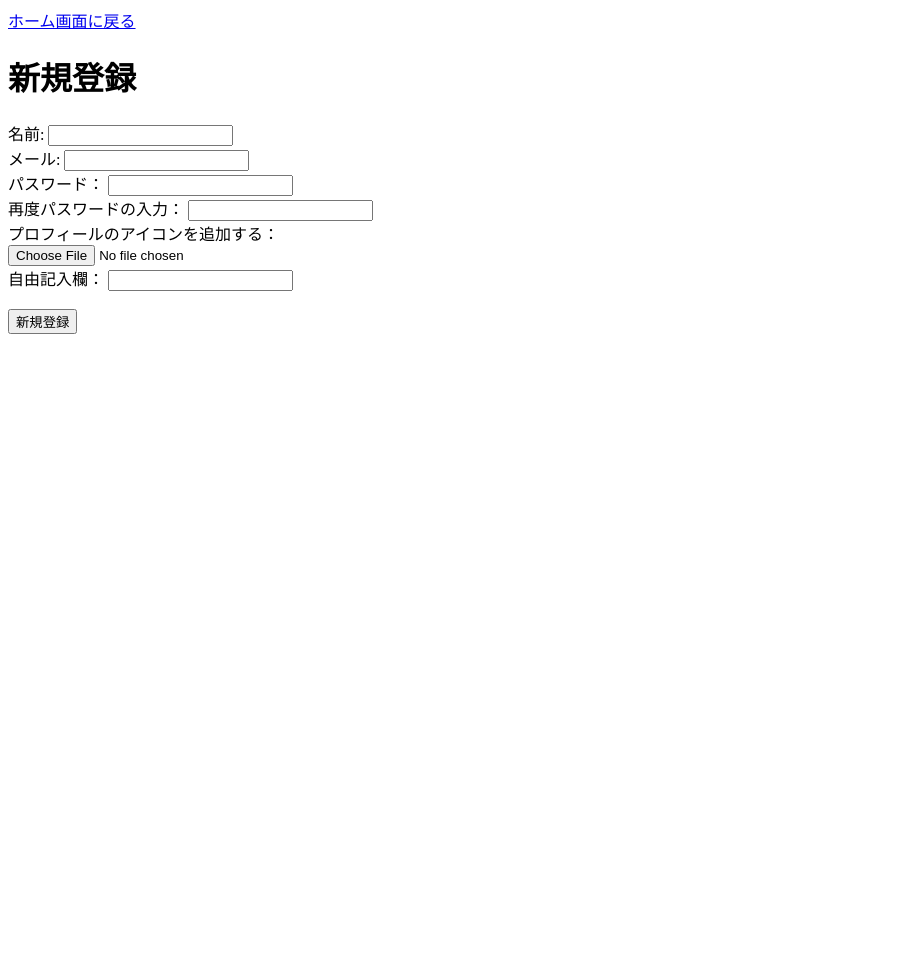
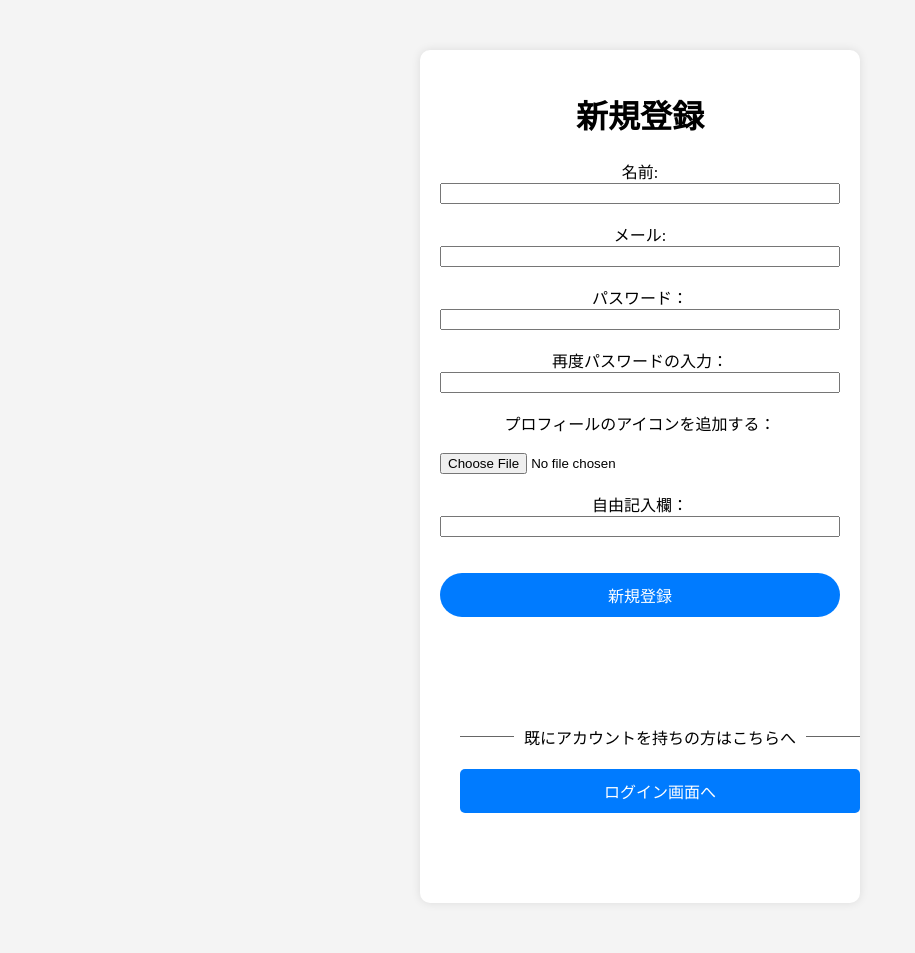
Before and after one commit to 1336124Mitou/Kishi-Hamami-1, a PHP site: page /NAccount.php in a window 1280 px wide. Shown: the whole page, without its empty margins (0-915 px from the left). Before the commit the page ends 334 px from the top, so only its background shows below. Run offline with PHP 8.4, Linux system fonts and the light colour scheme.

Commit message:
新規登録のデザイン改善しました。

```diff
--- a/NAccount.php
+++ b/NAccount.php
@@ -5,7 +5,87 @@
         <meta name="viewport" content="width-device-width, initial-scale-1.0">
         <title>NAccount</title>
         <style>
+            body {
+                background-color: #f4f4f4;
+            }
 
+            #newu {
+                display: flex;
+                flex-direction: column;
+            }
+
+            #entry {
+                background-color: #fff;
+                border-radius: 10px;
+                box-shadow: 0 0 10px rgba(0, 0, 0, 0.1);
+                width: 400px;
+                text-align: center;
+                padding: 20px;
+                margin: 50px auto;
+                position: relative;
+            }
+
+            #newu-button {
+                background-color: #007bff;
+                color: white;
+                border: none;
+                border-radius: 50px;
+                padding: 10px;
+                font-size: 16px;
+                cursor: pointer;
+            }
+
+            #newu-button:hover {
+                background-color: #0056b3;
+            }
+
+            #login-box {
+                border-radius: 10px;
+                width: 400px;
+                text-align: center;
+                padding: 20px;
+                margin: 50px auto;
+                position: relative;
+            }
+
+            #login-button {
+                display: inline-block;
+                width: 380px;
+                border-radius: 5px;
+                font-size: 12pt;
+                text-align: center;
+                cursor: pointer;
+                padding: 10px;
+                background: #007bff;
+                color: #ffffff;
+                text-decoration-line: none;
+            }
+
+            #login-button:hover {
+                background-color: #0056b3;
+            }
+
+            #login-sentence {
+                display: flex;
+                align-items: center;
+                margin: 20px 0;
+            }
+
+            #login-sentence::before,
+            #login-sentence::after {
+                content: "";
+                height: 1px;
+                flex-grow: 1;
+                background-color: #666;
+            }
+
+            #login-sentence::before {
+                margin-right: 10px;
+            }
+
+            #login-sentence::after {
+                margin-left: 10px;
+            }
         </style>
 
     <script>
@@ -22,13 +102,13 @@
     </script>
     </head>
     <body>
+        <div id="entry">
             <!-- ホーム画面に戻るテキストと新規アカウント登録のページであることをユーザーに示すテキスト -->
             <header>
-            <a href="index.php">ホーム画面に戻る</a>
                 <h1>新規登録</h1>
             </header>
 
-        <form method="POST" action="NUser.php">
+            <form method="POST" id="newu" action="NUser.php">
                 <!-- 名前を入力するためのテキストボックス -->
                 <label for="textbox">名前:</label>
                 <input type="text" id="name" name="name" required><br>
@@ -51,8 +131,14 @@
                 <label for="textbox">自由記入欄：</label>
                 <input type="text" id="info" name="info" required><br><br>
 
-            <input class="button" type="submit" value="新規登録">
+                <input class="button" type="submit" id="newu-button" value="新規登録">
+                <br>
+                <div id="login-box">
+                    <p id="login-sentence">既にアカウントを持ちの方はこちらへ</p>
+                    <a id="login-button" href="login.php">ログイン画面へ</a>
+                </div>
 
             </form>
+        </div>
     </body>
 </html>
```
Lines whose indentation alone changed are shown as unchanged.
